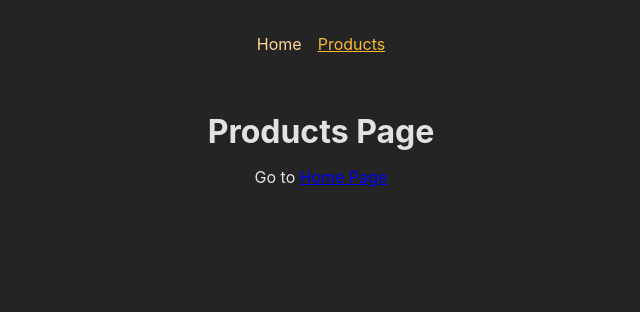
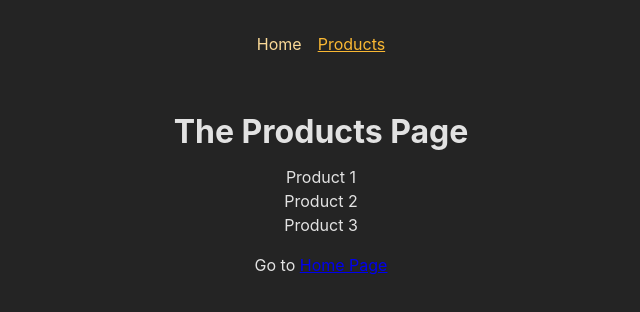
Before and after one commit to Mr-Rajat/21_1-router-dom, a React (Create React App) app: page /products in a window 1280 px wide. Shown: the top 312 px of the page, without its empty margins (319-959 px from the left). Built offline with nearby package versions, Linux system fonts and the light colour scheme.

Commit message:
used dynamic route using params in the url

```diff
--- a/src/App.js
+++ b/src/App.js
@@ -9,6 +9,7 @@
 import Products from './pages/Products';
 import RootLayout from './pages/Root';
 import ErrorPage from './pages/Error';
+import ProductDetailPage from './pages/ProductDetail';
 
 // const routeDefinitions = createRoutesFromElements(
 //   <Route>
@@ -25,7 +26,8 @@
     errorElement: <ErrorPage/>,
     children: [
       { path: '/', element: <Home /> },
-      { path: '/products', element: <Products /> }
+      { path: '/products', element: <Products /> },
+      { path: '/products/:productId', element: <ProductDetailPage />}
     ],
   },
 ]);
--- /dev/null
+++ b/src/pages/ProductDetail.js
@@ -0,0 +1,12 @@
+import React from 'react';
+import { useParams } from 'react-router-dom';
+
+ const ProductDetailPage = () => {
+    const params = useParams();
+
+  return (
+    <h1>Product Detail</h1>
+  )
+}
+
+export default ProductDetailPage;
--- a/src/pages/Products.js
+++ b/src/pages/Products.js
@@ -4,7 +4,12 @@
 const Products = () => {
     return (
         <>
-            <h1>Products Page</h1>
+            <h1>The Products Page</h1>
+            <ul>
+                <li>Product 1</li>
+                <li>Product 2</li>
+                <li>Product 3</li>
+            </ul>
             <p>Go to <Link to='/'>Home Page</Link></p>
         </>
     )
```
